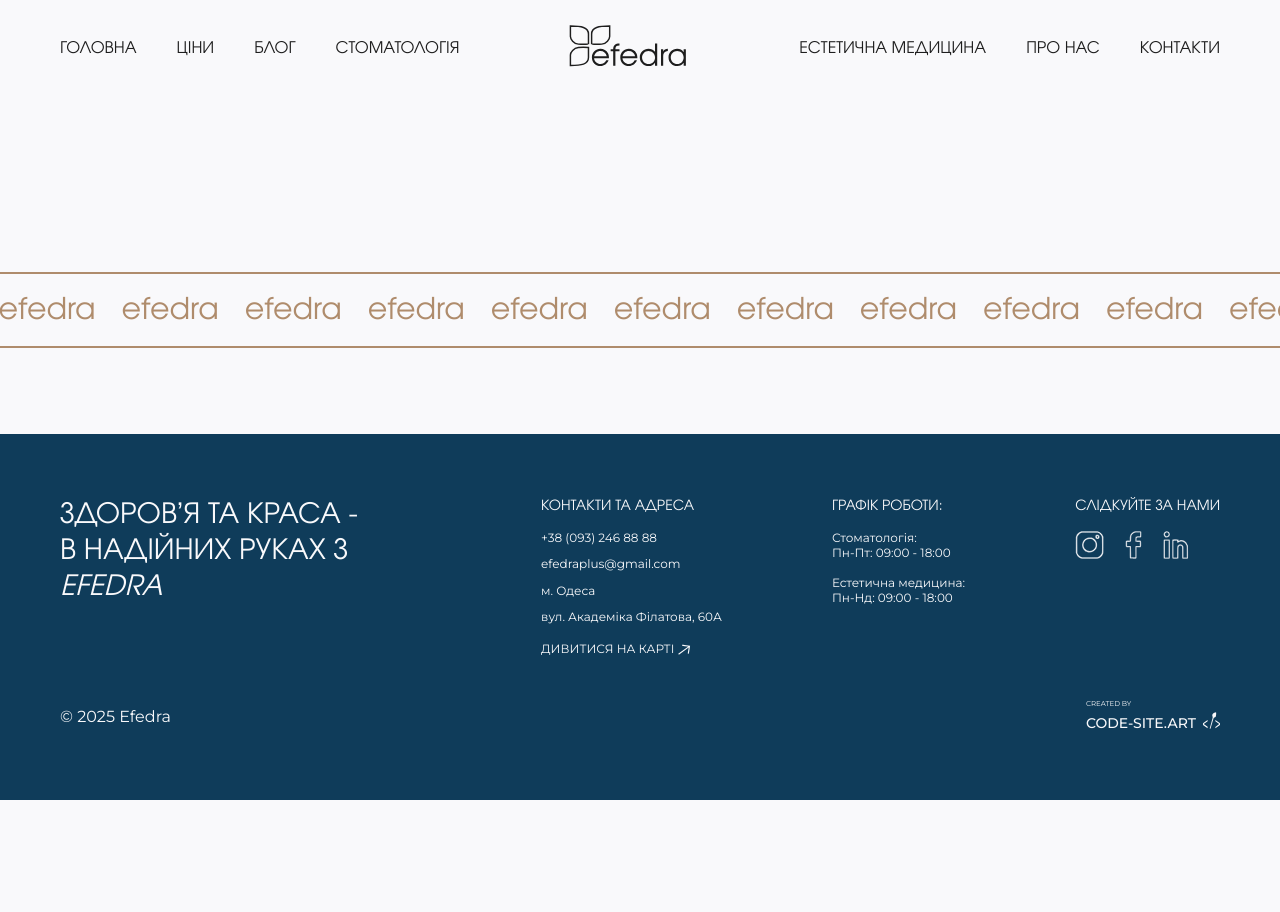
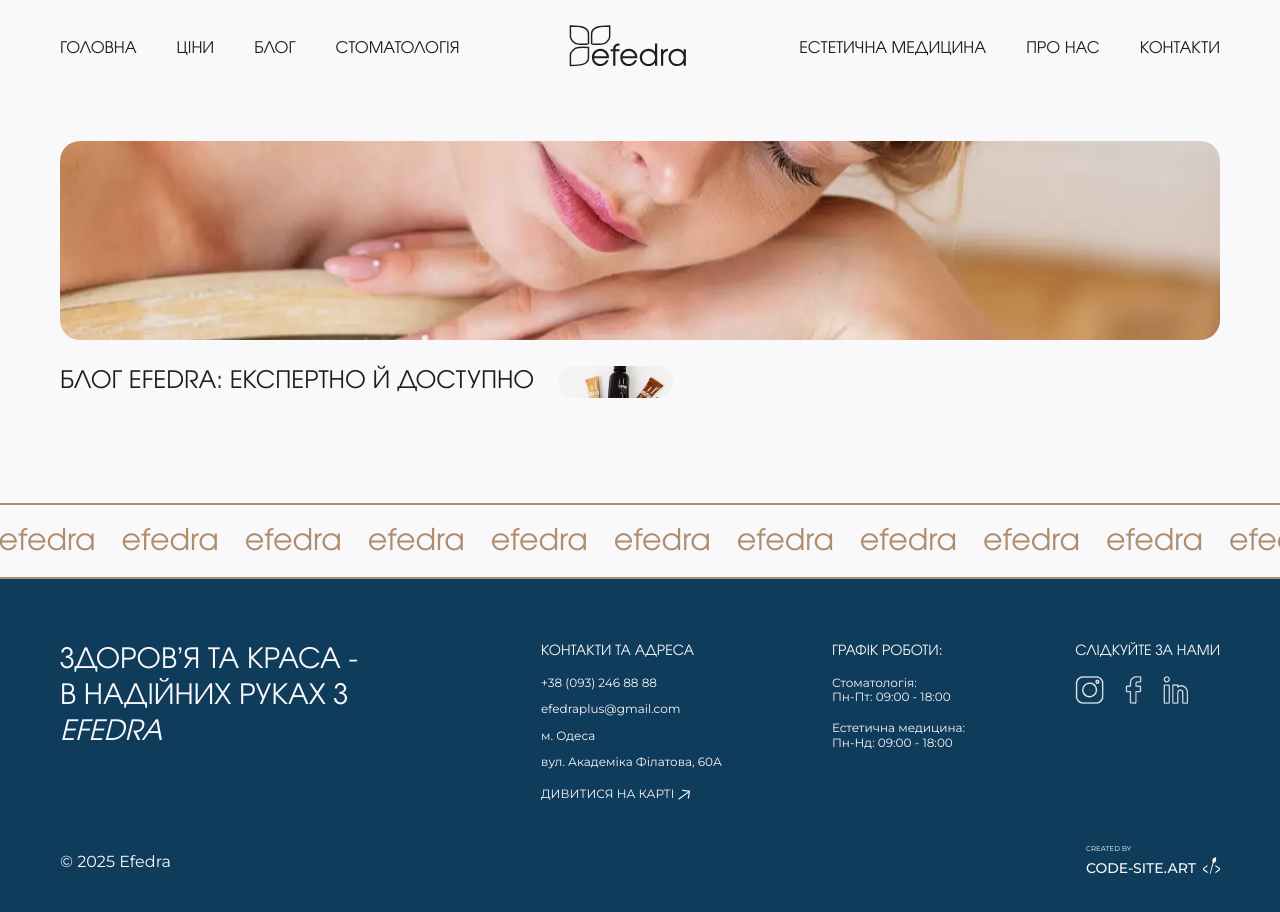
Before and after one commit to cyanidium-dev/efedra-frontend, a Next.js app: page /blog in a window 1280 px wide. Shown: the top 912 px of the page. Before the commit the page ends 800 px from the top, so only its background shows below. Built offline with nearby package versions, Linux system fonts and the light colour scheme; no server answers.

Commit message:
added hero images

```diff
--- a/src/components/blogPage/hero/Hero.tsx
+++ b/src/components/blogPage/hero/Hero.tsx
@@ -1,11 +1,35 @@
 import Container from "@/components/shared/container/Container";
+import Image from "next/image";
 
 export default function Hero() {
   return (
     <section className="pt-3.5 pb-12 lg:pt-[42px] lg:pb-[105px]">
       <Container className="flex flex-col gap-[26px]">
-        <div className="relative rounded-[20px] overflow-hidden"></div>
-        <div></div>
+        <div className="relative w-full h-[199px] rounded-[20px] overflow-hidden">
+          <Image
+            src="/images/blogPage/hero/imageOne.webp"
+            alt="background"
+            fill
+            priority
+            className="object-cover"
+          />
+        </div>
+        <div>
+          <div className="flex gap-6">
+            <h1 className="font-evolenta text-[24px] font-normal leading-[133%] uppercase">
+              Блог Efedra: експертно й доступно
+            </h1>
+            <div className="relative w-[115px] h-auto rounded-[20px] overflow-hidden shrink-0">
+              <Image
+                src="/images/blogPage/hero/imageTwo.webp"
+                alt="background"
+                fill
+                priority
+                className="object-cover"
+              />
+            </div>
+          </div>
+        </div>
       </Container>
     </section>
   );
```
